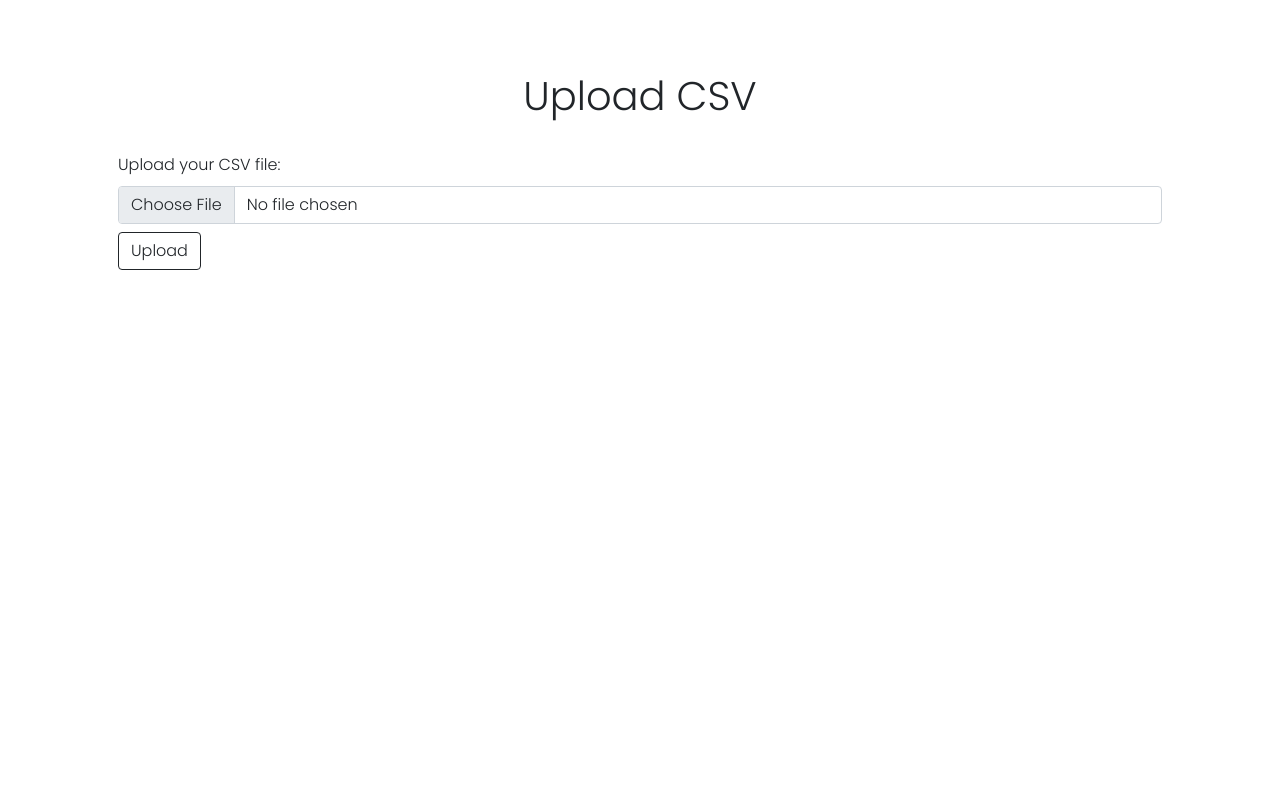
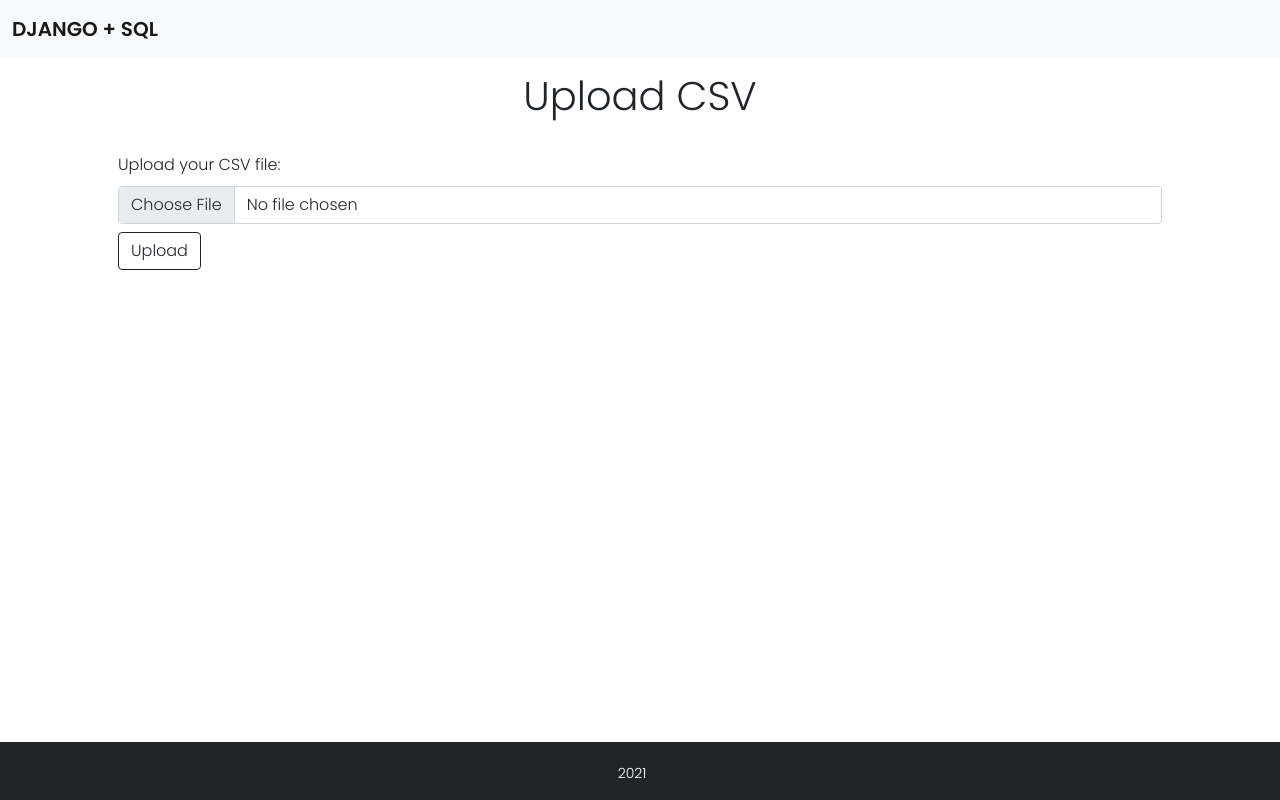
Before and after one commit to fistadev/django_sql, a Django app: page / in a window 1280 px wide. Run offline with Django 3.2, Linux system fonts and the light colour scheme.

Commit message:
Navbar and footer

```diff
--- a/templates/base.html
+++ b/templates/base.html
@@ -24,6 +24,11 @@
 
 <body>
 
+    <nav class="navbar fixed-top navbar-light bg-light">
+        <div class="container-fluid">
+            <a class="navbar-brand header" href="#">Django + SQL</a>
+        </div>
+    </nav>
 
     <div class="container py-5">
 
@@ -32,6 +37,11 @@
 
     </div>
 
+    <nav class="navbar fixed-bottom navbar-dark bg-dark">
+        <div class="container-fluid d-flex justify-content-center">
+            <a class="navbar-brand text-center" href="#"><small class="footer">2021</small></a>
+        </div>
+    </nav>
 
     <!-- Option 1: Bootstrap Bundle with Popper -->
     <script src="https://cdn.jsdelivr.net/npm/bootstrap@5.1.3/dist/js/bootstrap.bundle.min.js"
```
